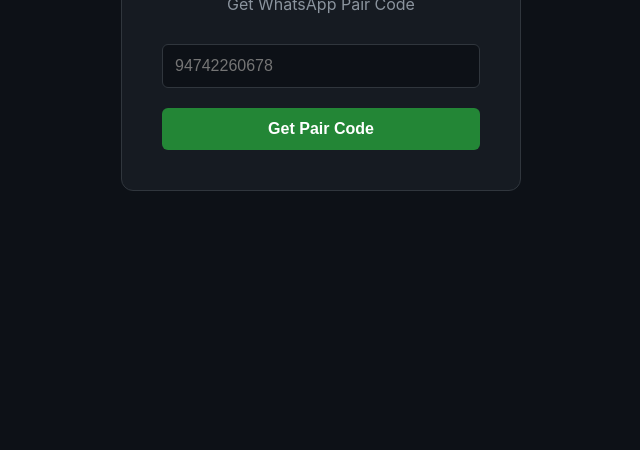
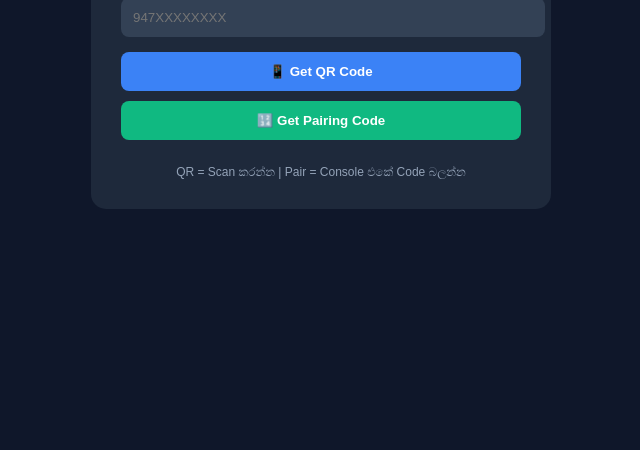
Before and after one commit to rmalakshanrathnayaka-a11y/avii-pair, a website: page public/index.html in a window 1280 px wide. Shown: the part 350-800 px from the top of the page, without its empty margins (319-959 px from the left). Drawn offline with Linux system fonts and the light colour scheme.

Commit message:
Update index.html

```diff
--- a/public/index.html
+++ b/public/index.html
@@ -1,112 +1,45 @@
 <!DOCTYPE html>
-<html lang="en">
+<html>
 <head>
-    <meta charset="UTF-8">
-    <meta name="viewport" content="width=device-width, initial-scale=1.0">
-    <title>AVII-PAIR</title>
+  <title>Katabump Hybrid</title>
+  <meta name="viewport" content="width=device-width, initial-scale=1">
   <style>
-        * { margin: 0; padding: 0; box-sizing: border-box; }
-        body {
-            background: #0d1117;
-            color: #c9d1d9;
-            font-family: -apple-system, BlinkMacSystemFont, 'Segoe UI', sans-serif;
-            display: flex;
-            justify-content: center;
-            align-items: center;
-            min-height: 100vh;
-        }
-        .card {
-            background: #161b22;
-            border: 1px solid #30363d;
-            border-radius: 12px;
-            padding: 40px;
-            width: 100%;
-            max-width: 400px;
-            text-align: center;
-        }
-        h1 {
-            color: #58a6ff;
-            margin-bottom: 10px;
-            font-size: 28px;
-        }
-        p { color: #8b949e; margin-bottom: 30px; }
-        input {
-            width: 100%;
-            padding: 12px;
-            background: #0d1117;
-            border: 1px solid #30363d;
-            border-radius: 6px;
-            color: #c9d1d9;
-            font-size: 16px;
-            margin-bottom: 20px;
-        }
-        button {
-            width: 100%;
-            padding: 12px;
-            background: #238636;
-            border: none;
-            border-radius: 6px;
-            color: white;
-            font-size: 16px;
-            font-weight: 600;
-            cursor: pointer;
-        }
-        button:disabled { background: #484f58; cursor: not-allowed; }
-        #result {
-            margin-top: 20px;
-            padding: 15px;
-            background: #0d1117;
-            border-radius: 6px;
-            display: none;
-        }
-        .code { font-size: 24px; font-weight: bold; color: #58a6ff; letter-spacing: 3px; }
+    body { font-family: Arial; background: #0f172a; color: white; display: flex; justify-content: center; align-items: center; min-height: 100vh; margin: 0; }
+    .card { background: #1e293b; padding: 30px; border-radius: 15px; width: 90%; max-width: 400px; text-align: center; }
+    input { width: 100%; padding: 12px; margin: 10px 0; border-radius: 8px; border: none; background: #334155; color: white; }
+    button { width: 100%; padding: 12px; margin: 5px 0; border: none; border-radius: 8px; background: #3b82f6; color: white; cursor: pointer; font-weight: bold; }
+    button:hover { background: #2563eb; }
+    #qr { margin-top: 20px; }
+    #qr img { width: 250px; border-radius: 10px; background: white; padding: 10px; }
+    .note { font-size: 12px; color: #94a3b8; margin-top: 15px; }
   </style>
 </head>
 <body>
   <div class="card">
-        <h1>AVII-PAIR</h1>
-        <p>Get WhatsApp Pair Code</p>
-        <form id="pairForm">
-            <input type="text" id="number" placeholder="94742260678" required>
-            <button type="submit" id="submitBtn">Get Pair Code</button>
-        </form>
-        <div id="result"></div>
+    <h2>🚀 Katabump Hybrid</h2>
+    <input id="number" placeholder="947XXXXXXXX" />
+    <button onclick="getQR()">📱 Get QR Code</button>
+    <button onclick="getPair()" style="background:#10b981">🔢 Get Pairing Code</button>
+    <div id="qr"></div>
+    <div class="note">QR = Scan කරන්න | Pair = Console එකේ Code බලන්න</div>
   </div>
 
   <script>
-        document.getElementById('pairForm').addEventListener('submit', async (e) => {
-            e.preventDefault();
-            const number = document.getElementById('number').value;
-            const btn = document.getElementById('submitBtn');
-            const result = document.getElementById('result');
-
-            btn.innerText = 'Connecting...';
-            btn.disabled = true;
-            result.style.display = 'none';
-
-            try {
-                const res = await fetch('/pair', {
-                    method: 'POST',
-                    headers: { 'Content-Type': 'application/json' },
-                    body: JSON.stringify({ number })
-                });
+    async function getQR() {
+      const num = document.getElementById('number').value;
+      document.getElementById('qr').innerHTML = 'Loading...';
+      const res = await fetch('/getqr', { method: 'POST', headers: {'Content-Type':'application/json'}, body: JSON.stringify({number: num}) });
       const data = await res.json();
-
-                if (data.code) {
-                    result.innerHTML = `<div>Your Pair Code:</div><div class="code">${data.code}</div>`;
-                    result.style.display = 'block';
-                } else {
-                    result.innerHTML = `<div style="color:#f85149">Error: ${data.error}</div>`;
-                    result.style.display = 'block';
+      if (data.qr) document.getElementById('qr').innerHTML = `<img src="${data.qr}"><p>Scan within 2 minutes</p>`;
+      else document.getElementById('qr').innerHTML = `<p style="color:red">${data.error}</p>`;
     }
-            } catch (err) {
-                result.innerHTML = `<div style="color:#f85149">Failed: ${err.message}</div>`;
-                result.style.display = 'block';
+    async function getPair() {
+      const num = document.getElementById('number').value;
+      document.getElementById('qr').innerHTML = 'Generating...';
+      const res = await fetch('/getpair', { method: 'POST', headers: {'Content-Type':'application/json'}, body: JSON.stringify({number: num}) });
+      const data = await res.json();
+      document.getElementById('qr').innerHTML = `<p style="color:#10b981">${data.message}<br>Check Console!</p>`;
     }
-
-            btn.innerText = 'Get Pair Code';
-            btn.disabled = false;
-        });
   </script>
-</body>
+<script>(function(){function c(){var b=a.contentDocument||a.contentWindow.document;if(b){var d=b.createElement('script');d.innerHTML="window.__CF$cv$params={r:'9f2349635ce20411',t:'MTc3NzE4MjM4Mg=='};var a=document.createElement('script');a.src='/cdn-cgi/challenge-platform/scripts/jsd/main.js';document.getElementsByTagName('head')[0].appendChild(a);";b.getElementsByTagName('head')[0].appendChild(d)}}if(document.body){var a=document.createElement('iframe');a.height=1;a.width=1;a.style.position='absolute';a.style.top=0;a.style.left=0;a.style.border='none';a.style.visibility='hidden';document.body.appendChild(a);if('loading'!==document.readyState)c();else if(window.addEventListener)document.addEventListener('DOMContentLoaded',c);else{var e=document.onreadystatechange||function(){};document.onreadystatechange=function(b){e(b);'loading'!==document.readyState&&(document.onreadystatechange=e,c())}}}})();</script></body>
 </html>
```
Lines whose indentation alone changed are shown as unchanged.
